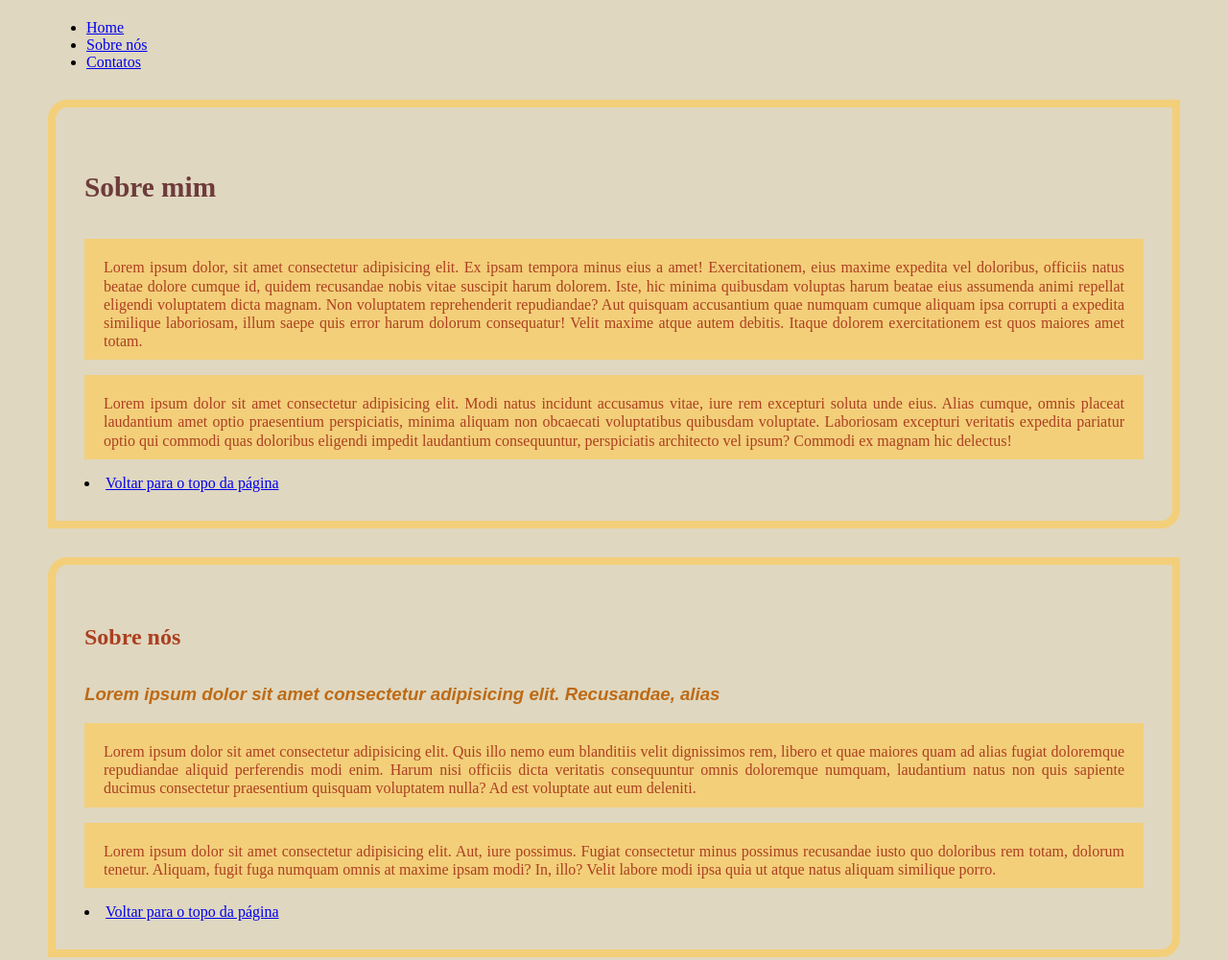
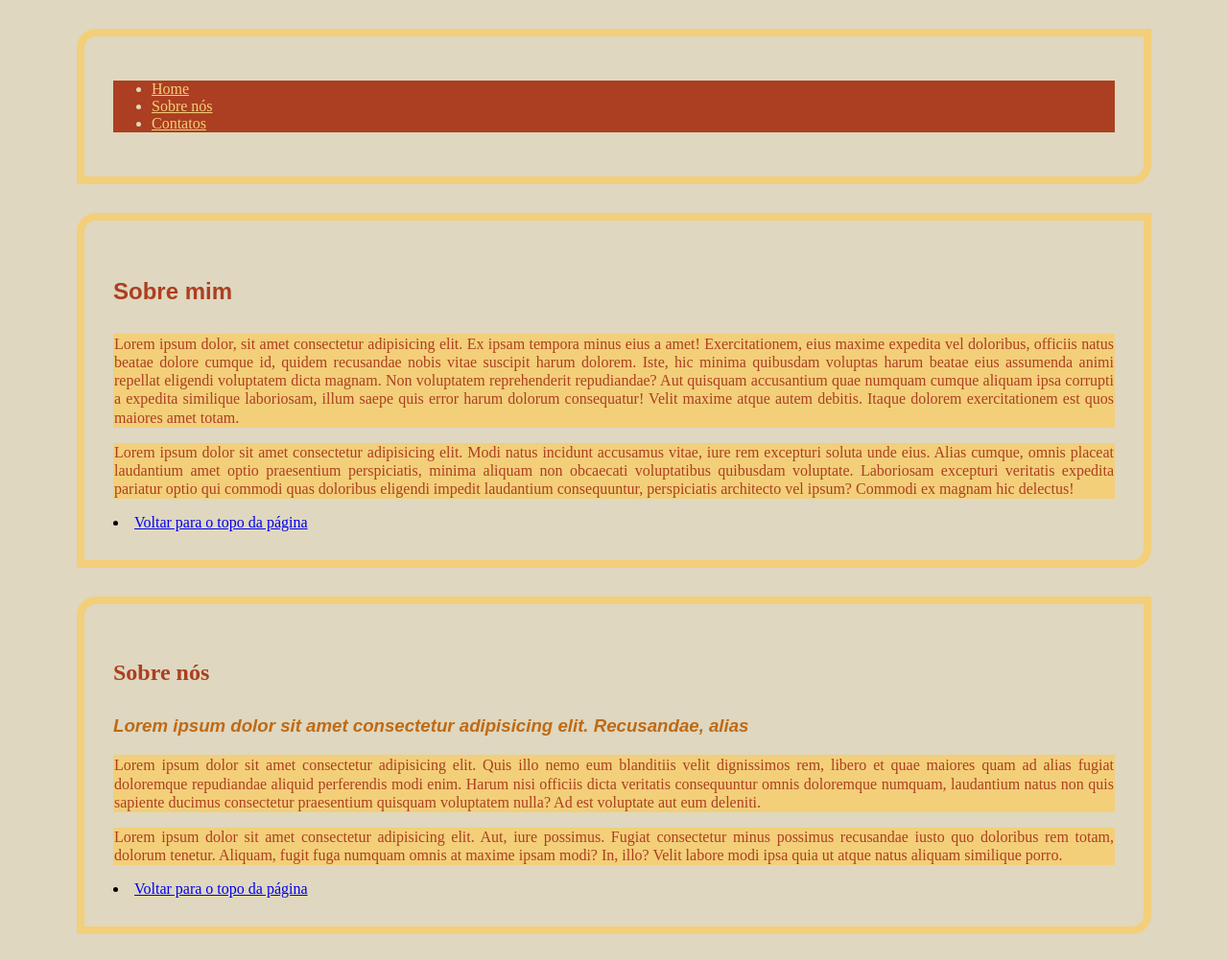
Before and after one commit to ErickHanom/html-semantico, a plain HTML site: page index.html in a window 1280 px wide. Shown: the top 1001 px of the page at 96% size. Drawn offline with Linux system fonts and the light colour scheme.

Commit message:
style: Combinadores de váriáveis CSS

```diff
--- a/index.html
+++ b/index.html
@@ -8,7 +8,7 @@
 </head>
 <body>
     <header id="topo-pagina">
-        <nav>
+        <nav class="menu-principal">
             <!--lista não ordenada-->
             <ul>
                 <!--Item de lista-->
@@ -25,8 +25,9 @@
 
         </nav>
     </header>
-    <article>
-        <h1 class="titulo-de-pagina">Sobre mim</h1>
+    <article >
+        <header>
+            <h1 class="titulo-de-artigo">Sobre mim</h1>
             <p class="paragrafo-de-artigo">
                 Lorem ipsum dolor, sit amet consectetur adipisicing elit. Ex ipsam tempora minus eius a amet! Exercitationem, eius maxime expedita vel doloribus, officiis natus beatae dolore cumque id, quidem recusandae nobis vitae suscipit harum dolorem. Iste, hic minima quibusdam voluptas harum beatae eius assumenda animi repellat eligendi voluptatem dicta magnam. Non voluptatem reprehenderit repudiandae? Aut quisquam accusantium quae numquam cumque aliquam ipsa corrupti a expedita similique laboriosam, illum saepe quis error harum dolorum consequatur! Velit maxime atque autem debitis. Itaque dolorem exercitationem est quos maiores amet totam.
             </p>
@@ -36,9 +37,10 @@
              <li>
                 <a href="#topo-pagina">Voltar para o topo da página</a>
             </li>
+        </header>
     </article>
 
-        <article>
+        <header>
         <section id="sobre-nos">
 
             <h1 class="titulo-de-secao">Sobre nós</h1>
@@ -51,9 +53,10 @@
             <a href="#topo-pagina">Voltar para o topo da página</a>
             </li>
         </section>
-        </article>
+        </header>
 
-        <article>
+        <header>
+
             <section id="Contatos">
 
                 <h2 class="titulo-de-secao">Contatos</h2>
@@ -66,6 +69,7 @@
                 </li>
 
             </section>
+        </header>
 
 
         <footer>
@@ -76,7 +80,6 @@
                 <a href="https://github.com/ErickHanom/html-semantico/tree/desenvolvimento">meu GitHub</a>
             </P>
         </footer>
-    </article>
 
 </body>
 </html>
--- a/style.css
+++ b/style.css
@@ -55,14 +55,34 @@ p {
     line-height: 1.2;
 }
 
-.paragrafo-de-artigo{
+.paragrafo-de-artigo {
     background-color: var(--cor-quaternaria);
-    padding: 20px 20px 10px 20px;
+    padding: 1px;
 }
 
-article {
+.paragrafo-de-artigo + .paragrafo-de-artigo{
+    padding-top: 0;
+}
+
+header {
     border: 8px solid var(--cor-quaternaria);
     padding: 30px;
-    margin: 30px 0;
+    margin: 30px ;
     border-radius: 20px 0 20px 0;
 }
+
+.link-de-menu-principal {
+    text-decoration: overline;
+}
+
+.menu-principal ul {
+    background-color: var(--cor-secundaria);
+}
+
+.menu-principal li {
+    color: var(--cor-fundo);
+}
+
+.menu-principal a {
+    color: var(--cor-quaternaria);
+}
```
Lines whose indentation alone changed are shown as unchanged.
